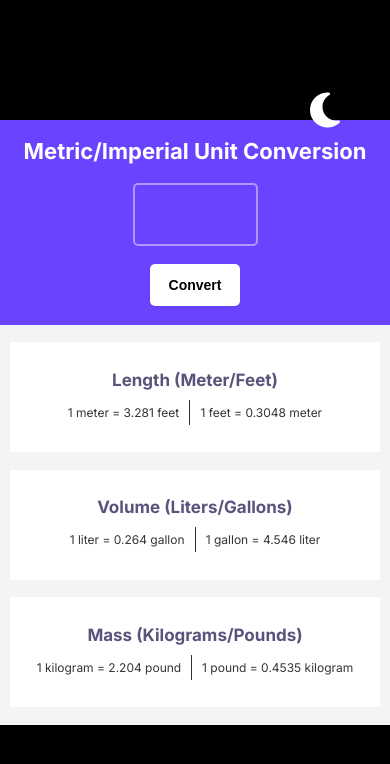
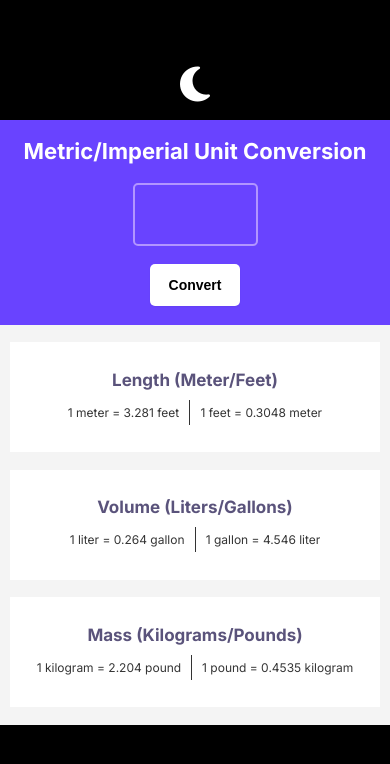
Before and after one commit to Koomycode/Solo-project-unit-convertor, a plain HTML site: page index.html in a window 390 px wide. Drawn offline with Linux system fonts and the light colour scheme.

Commit message:
removed icon media query

```diff
--- a/style.css
+++ b/style.css
@@ -134,12 +134,6 @@ h3 {
 		height: 205px;
 	}
 
-    .fa-solid {
-        top: 90px;
-        left: unset;
-        right: 50px;
-    }
-
 	.body {
 		width: 400px;
 		height: 400px;
```
